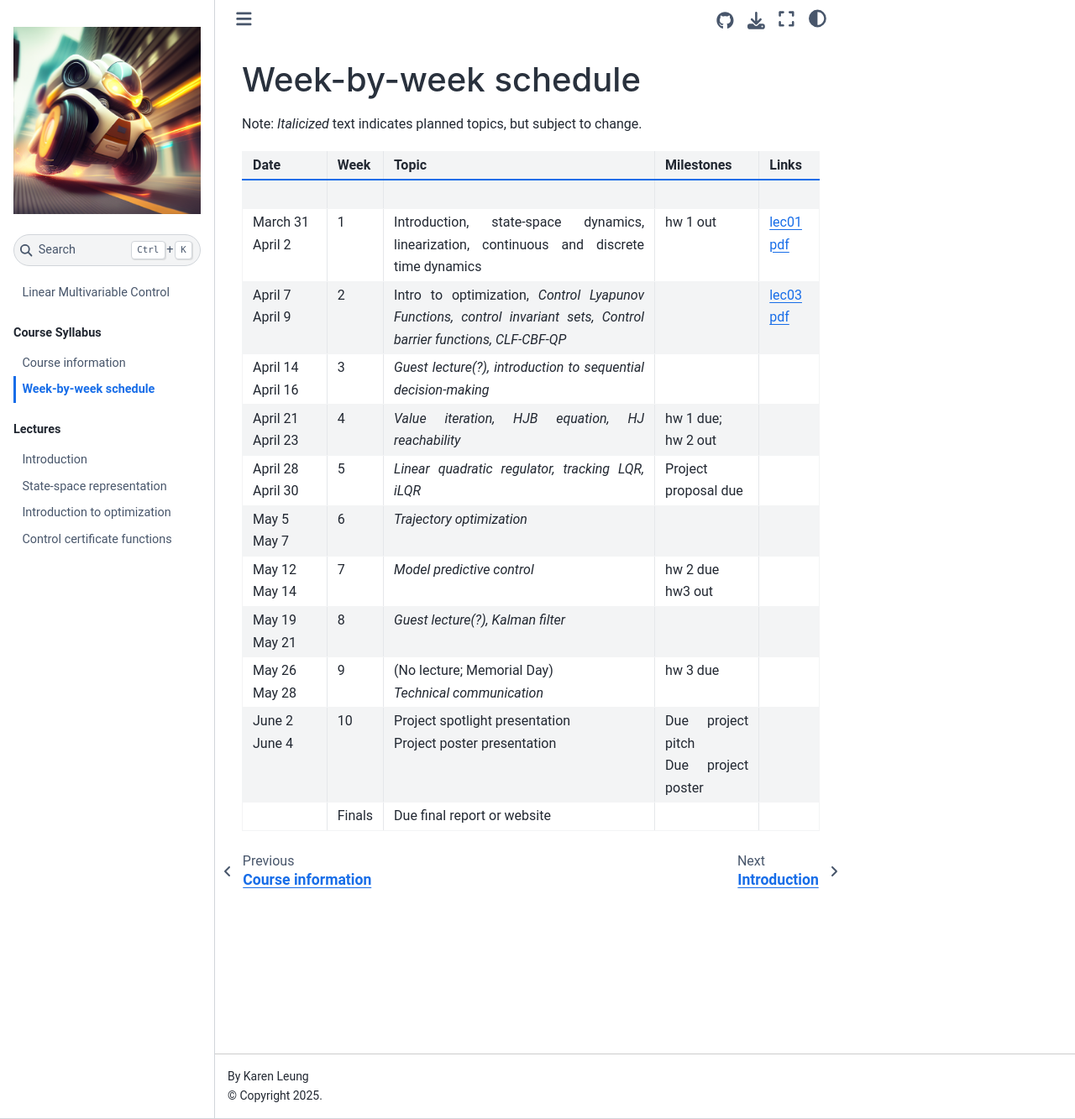
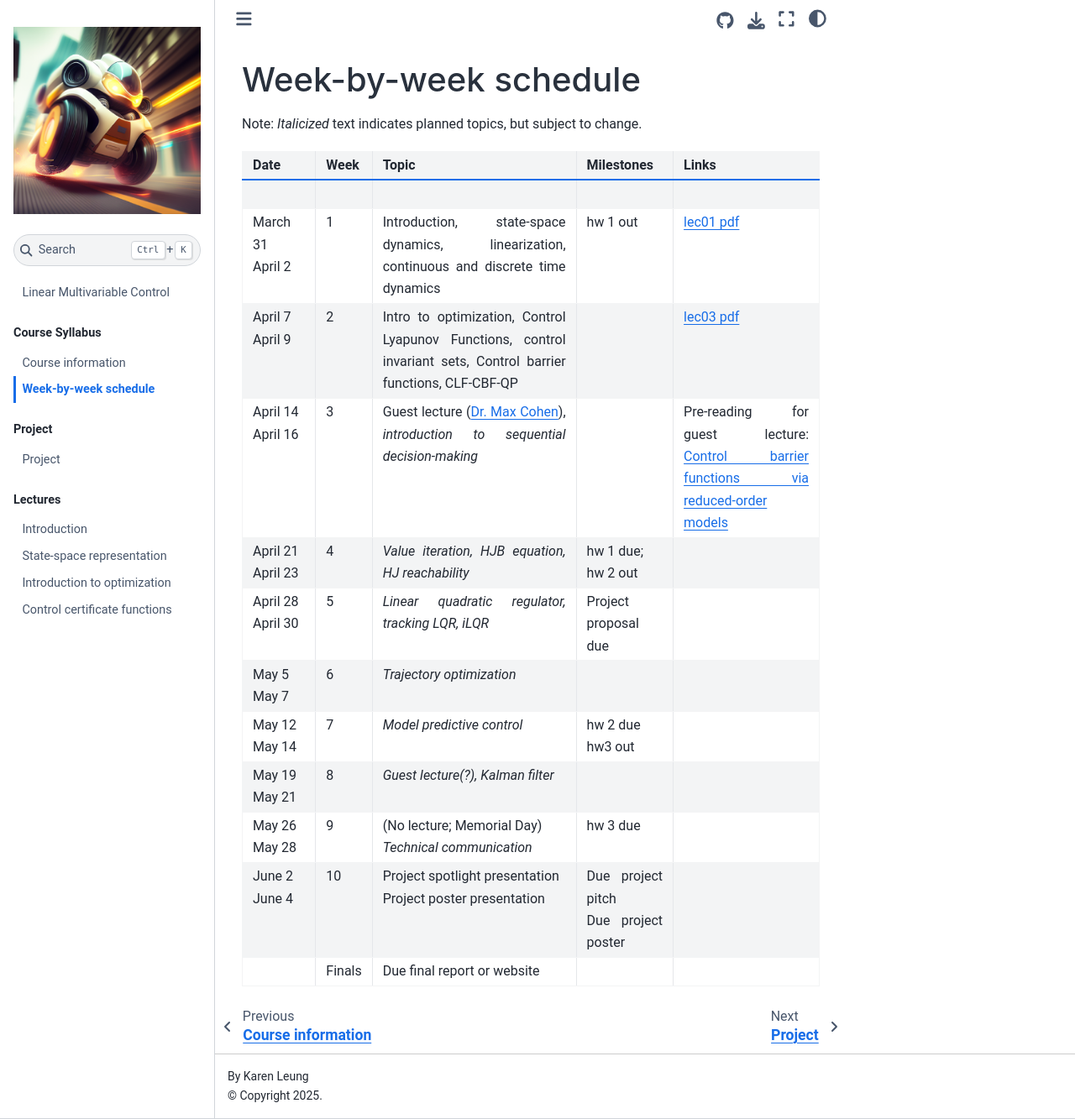
Before and after one commit to jimmyfowler/lmc-book, a Jupyter Book: the page built from logistics/schedule.md, in a window 1280 px wide and 1333 px high. Shown: the whole window at 84% size. Built offline with Jupyter Book 1.0.4 settings and Sphinx 7.4.7 and the Sphinx Book theme 1.1.4, drawn with Linux system fonts in a browser that asks for light colours; pages that are not in the unit, such as notebooks, are missing from menus.

Commit message:
adding some project info

```diff
--- a/_toc.yml
+++ b/_toc.yml
@@ -11,6 +11,9 @@
   - file: homework/hw01
   - file: homework/hw02
   - file: homework/hw03
+- caption: Project
+  chapters:
+  - file: project/project
 - caption: Lectures
   chapters:
   - file: lectures/introduction
--- a/logistics/schedule.md
+++ b/logistics/schedule.md
@@ -5,8 +5,8 @@
 | :--------- | ------ | :---- | :--------- | :-------------- |
 | <img width=150/> ||||
 | March 31 <br> April 2  |   1    | Introduction, state-space dynamics, linearization, continuous and discrete time dynamics | hw 1 out | [lec01 pdf](https://github.com/UW-CTRL/lmc-book/blob/main/_static/pdfs/lecture_01.pdf)|
-| April 7 <br> April 9   |   2    | Intro to optimization, *Control Lyapunov Functions, control invariant sets, Control barrier functions, CLF-CBF-QP* | | [lec03 pdf](https://github.com/UW-CTRL/lmc-book/blob/main/_static/pdfs/lecture_03.pdf)|
-| April 14 <br> April 16 |   3    | *Guest lecture(?), introduction to sequential decision-making*  | | |
+| April 7 <br> April 9   |   2    | Intro to optimization, Control Lyapunov Functions, control invariant sets, Control barrier functions, CLF-CBF-QP | | [lec03 pdf](https://github.com/UW-CTRL/lmc-book/blob/main/_static/pdfs/lecture_03.pdf)|
+| April 14 <br> April 16 |   3    | Guest lecture ([Dr. Max Cohen](https://scholar.google.com/citations?hl=en&user=e_0yKw0AAAAJ&view_op=list_works&sortby=pubdate)), *introduction to sequential decision-making*  | | Pre-reading for guest lecture: [Control barrier functions via reduced-order models](https://arxiv.org/pdf/2403.09865) |
 | April 21 <br> April 23 |   4    | *Value iteration, HJB equation, HJ reachability* | hw 1 due; <br> hw 2 out | |
 | April 28 <br> April 30 |   5    | *Linear quadratic regulator, tracking LQR, iLQR* | Project proposal due | |
 | May 5 <br> May 7       |   6    | *Trajectory optimization* | | |
```
Also changed, not shown: project/project.md (added, +8 -0 lines).
